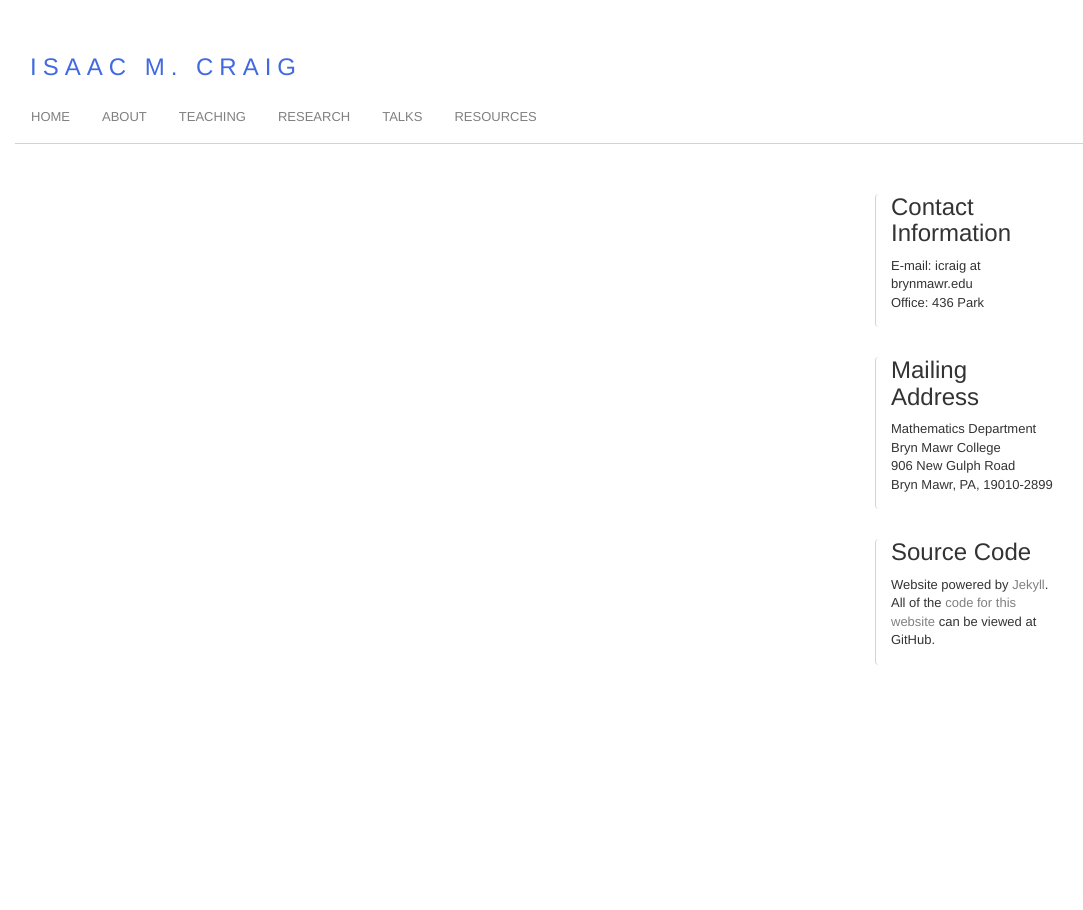
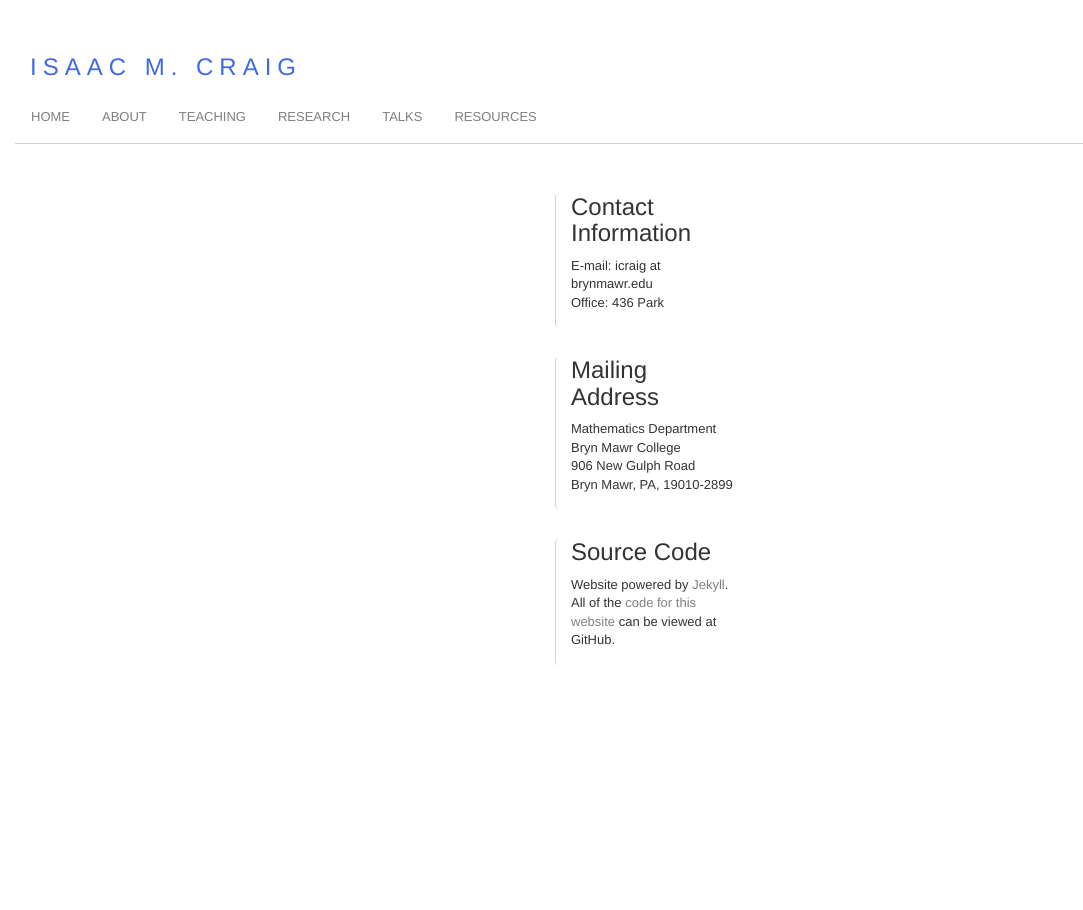
Before and after one commit to isundberg/isaacmc.github.io, a Jekyll site: the page built from index.html, in a window 1280 px wide. Shown: the whole page, without its empty margins (85-1168 px from the left). Built offline with Jekyll 4.4.1, drawn with Linux system fonts in a browser that asks for light colours.

Commit message:
Update default.html

```diff
--- a/_layouts/default.html
+++ b/_layouts/default.html
@@ -27,7 +27,7 @@
         	</ul>
     	</div>
 
-	<div id="main">
+	<div id="main" class="col-md-8">
 		<div id="sidebar">
 		{% include sidebar.html %}
 		</div>
```
